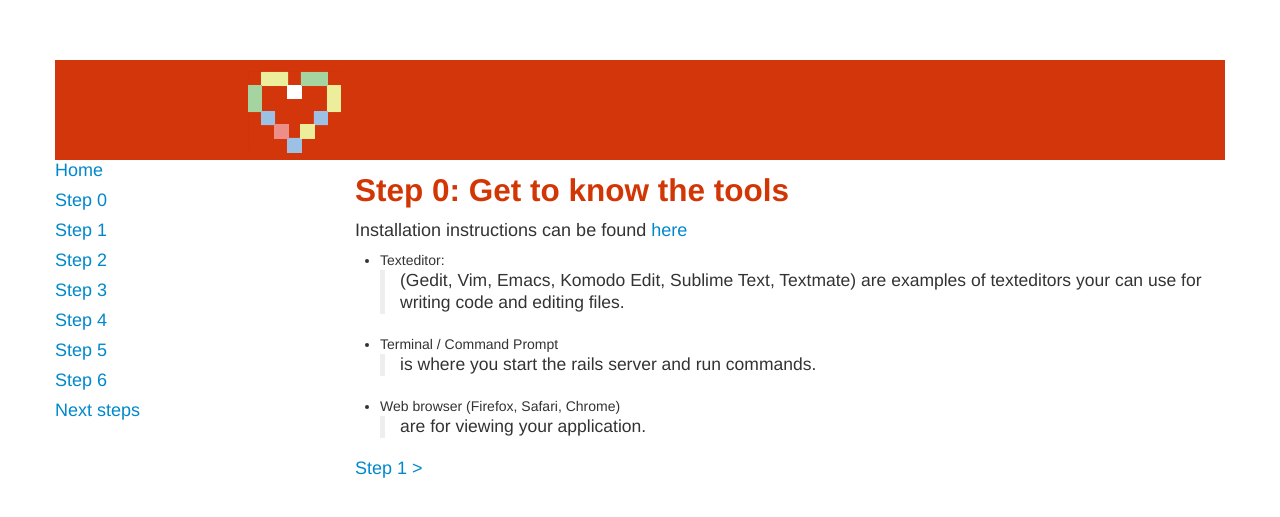
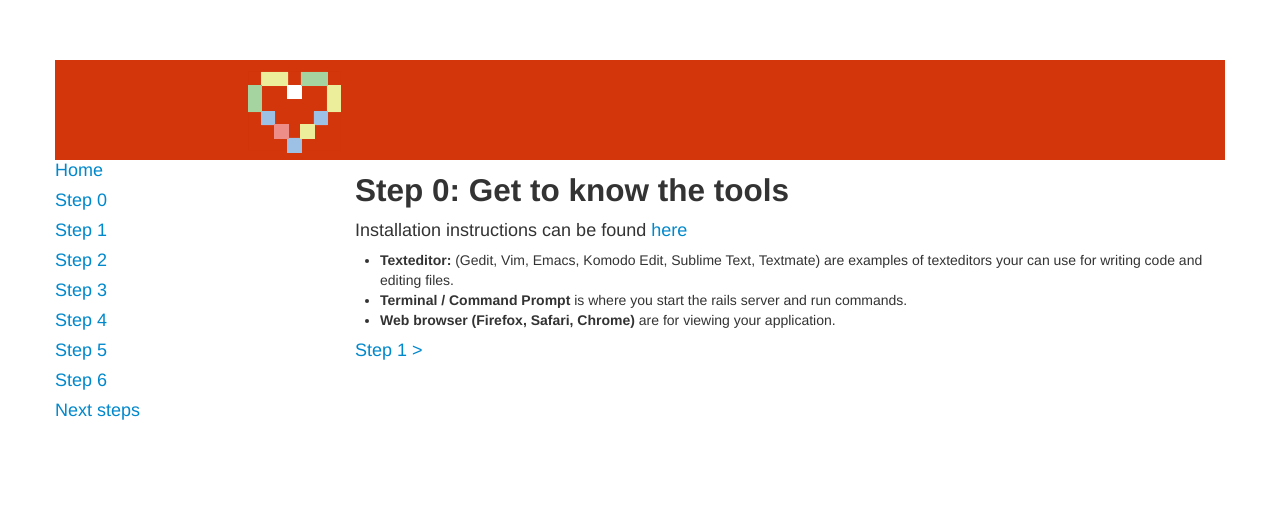
Before and after one commit to codecurious-bln/basic-curriculum, a Jekyll site: the page built from step0/index.md, in a window 1280 px wide. Shown: the top 517 px of the page. Built offline with Jekyll 4.4.1, drawn with Linux system fonts in a browser that asks for light colours.

Commit message:
emphasized items in list

```diff
--- a/step0/index.md
+++ b/step0/index.md
@@ -2,15 +2,12 @@
 title: Step 0
 layout: default
 ---
-## <span style="color: #d33605;">Step 0: Get to know the tools</span>
+## Step 0: Get to know the tools
 
 Installation instructions can be found [here](http://guides.railsgirls.com/install/ "Installation Guide")
 
-* Texteditor:
->(Gedit, Vim, Emacs, Komodo Edit, Sublime Text, Textmate) are examples of texteditors your can use for writing code and editing files.
-* Terminal / Command Prompt
->is where you start the rails server and run commands.
-* Web browser (Firefox, Safari, Chrome)
->are for viewing your application.
+* **Texteditor:** (Gedit, Vim, Emacs, Komodo Edit, Sublime Text, Textmate) are examples of texteditors your can use for writing code and editing files.
+* **Terminal / Command Prompt** is where you start the rails server and run commands.
+* **Web browser (Firefox, Safari, Chrome)** are for viewing your application.
 
 [ Step 1 &gt;](/step1)
```
